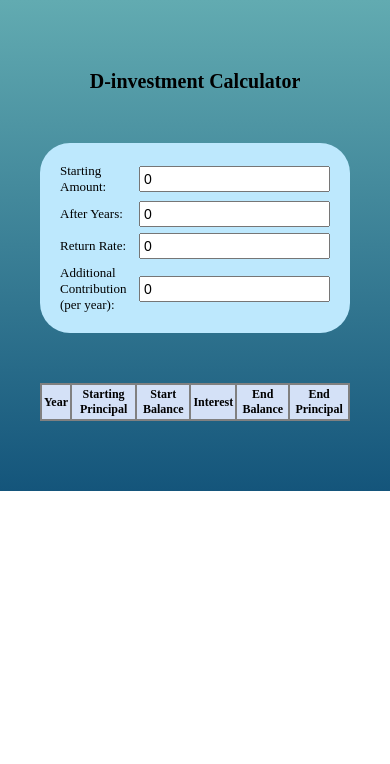
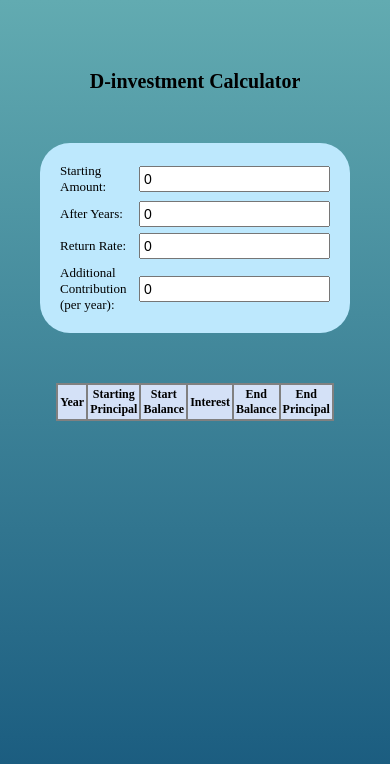
Before and after one commit to deepak-singh-jethi/investment_calculator, a React (Create React App) app: page / in a window 390 px wide. Shown: the top 764 px of the page. Built offline with nearby package versions, Linux system fonts and the light colour scheme; the HTML template or start-up script is replaced by a standard one.

Commit message:
fix bug for color gradient

```diff
--- a/src/styles/style.css
+++ b/src/styles/style.css
@@ -12,7 +12,7 @@
     gap: 40px;
     background: rgb(20, 85, 123);
     background: linear-gradient(0deg, rgba(20, 85, 123, 1) 0%, rgba(98, 171, 177, 1) 100%);
-    height: fit-content;
+    height: 100vh;
 
 }
 body{
@@ -120,7 +120,7 @@ tbody >tr:nth-child(even) {
 
     table {
             width: fit-content;
-            min-width: 310px;
+            min-width: 30px;
         }
 
         td,
```
